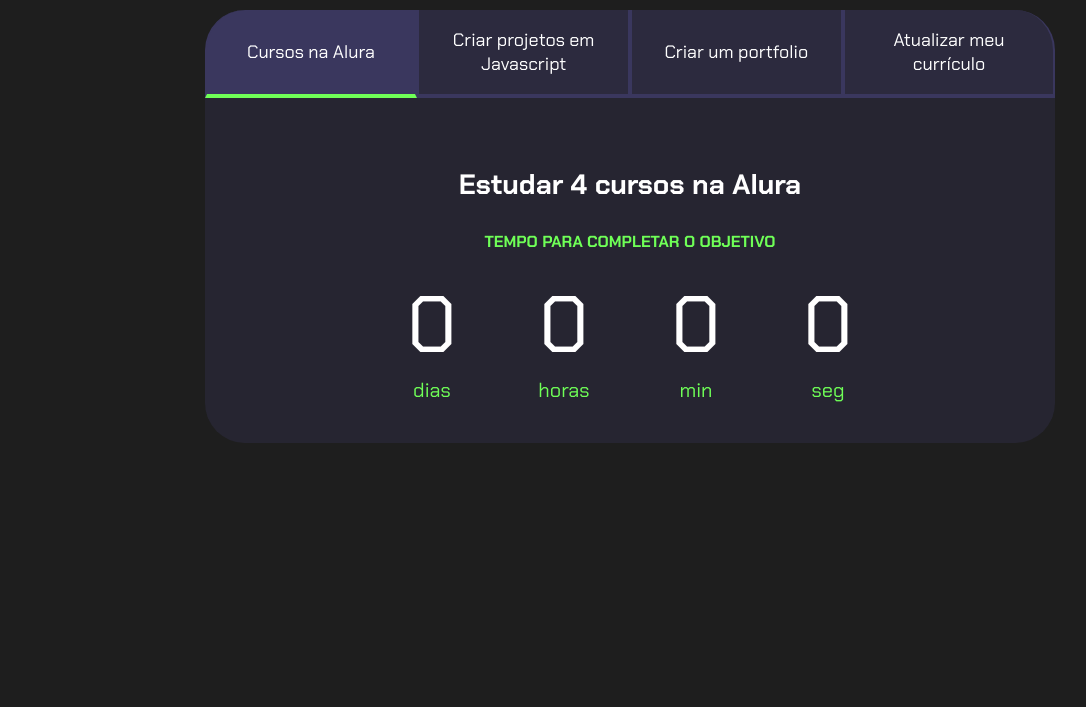
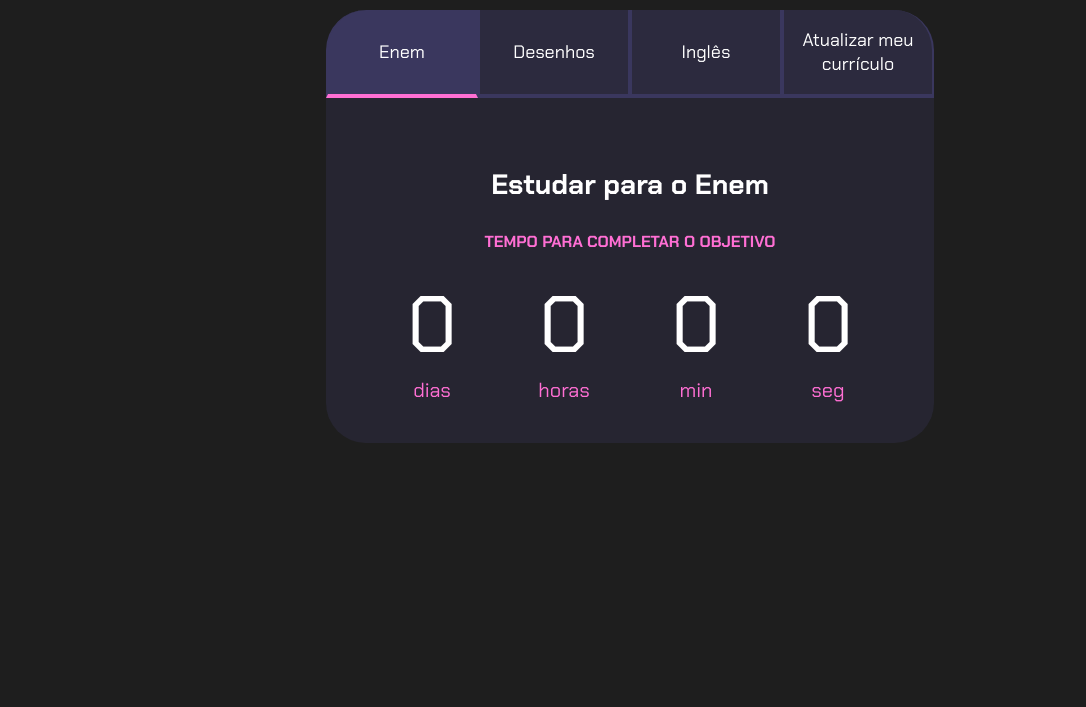
Before and after one commit to llynakisses/javascriptprojetosdevida, a plain HTML site: page index.html in a window 1280 px wide. Shown: the part 93-800 px from the top of the page, without its empty margins (10-1096 px from the left). Drawn offline with Linux system fonts and the light colour scheme.

Commit message:
Add files via upload

```diff
--- a/index.html
+++ b/index.html
@@ -13,14 +13,14 @@
         <h2 class="titulo-principal">Meus objetivos do ano<span>_</span></h2>
         <div class="conteudo">
             <div class="botoes">
-                <button class="botao ativo">Cursos na Alura</button>
-                <button class="botao">Criar projetos em Javascript</button>
-                <button class="botao">Criar um portfolio</button>
+                <button class="botao ativo">Enem</button>
+                <button class="botao">Desenhos</button>
+                <button class="botao">Inglês</button>
                 <button class="botao">Atualizar meu currículo</button>
             </div>
             <div class="abas-textos">
                 <div class="aba-conteudo ativo">
-                    <h3 class="aba-conteudo-titulo-principal">Estudar 4 cursos na Alura</h3>
+                    <h3 class="aba-conteudo-titulo-principal">Estudar para o Enem</h3>
                     <h4 class="aba-conteudo-titulo-secundario">Tempo para completar o objetivo</h4>
                     <div class="contador">
                         <div class="contador-digito">
@@ -42,7 +42,7 @@
                     </div>
                 </div>
                 <div class="aba-conteudo">
-                    <h3 class="aba-conteudo-titulo-principal">Criar 5 projetos em Javascript</h3>
+                    <h3 class="aba-conteudo-titulo-principal">Melhorar minha habilidade de desenhar</h3>
                     <h4 class="aba-conteudo-titulo-secundario">Tempo para completar o objetivo</h4>
                     <div class="contador">
                         <div class="contador-digito">
@@ -64,7 +64,7 @@
                     </div>
                 </div>
                 <div class="aba-conteudo">
-                    <h3 class="aba-conteudo-titulo-principal">Criar um portfolio com os meus 3 melhores projetos</h3>
+                    <h3 class="aba-conteudo-titulo-principal">Melhorar meu Inglês</h3>
                     <h4 class="aba-conteudo-titulo-secundario">Tempo para completar o objetivo</h4>
                     <div class="contador">
                         <div class="contador-digito">
@@ -86,7 +86,7 @@
                     </div>
                 </div>
                 <div class="aba-conteudo">
-                    <h3 class="aba-conteudo-titulo-principal">Atualizar meu curriculo com os certificados da Alura</h3>
+                    <h3 class="aba-conteudo-titulo-principal">Atualizar meu curriculo com os certificados recentes</h3>
                     <h4 class="aba-conteudo-titulo-secundario">Tempo para completar o objetivo</h4>
                     <div class="contador">
                         <div class="contador-digito">
--- a/style.css
+++ b/style.css
@@ -2,7 +2,7 @@
 
 :root {
     --cor-de-fundo: #1E1E1E;
-    --verde: #6FFF57;
+    --verde: #ff6fd4;
     --branco: #FFFFFF;
     --botao-ativo: #3A375E;
     --botao-inativo: rgba(58, 55, 94, 0.5);
```
